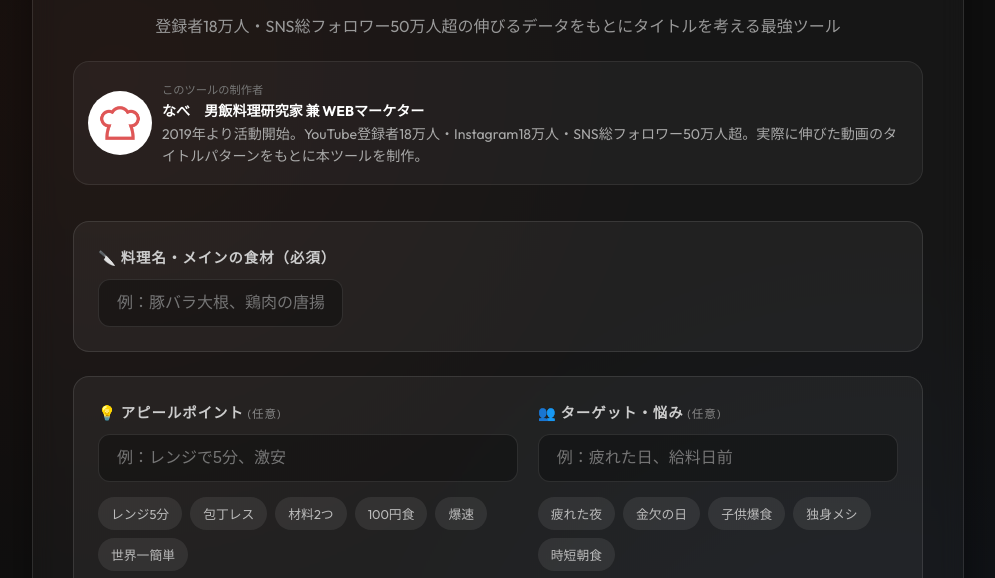
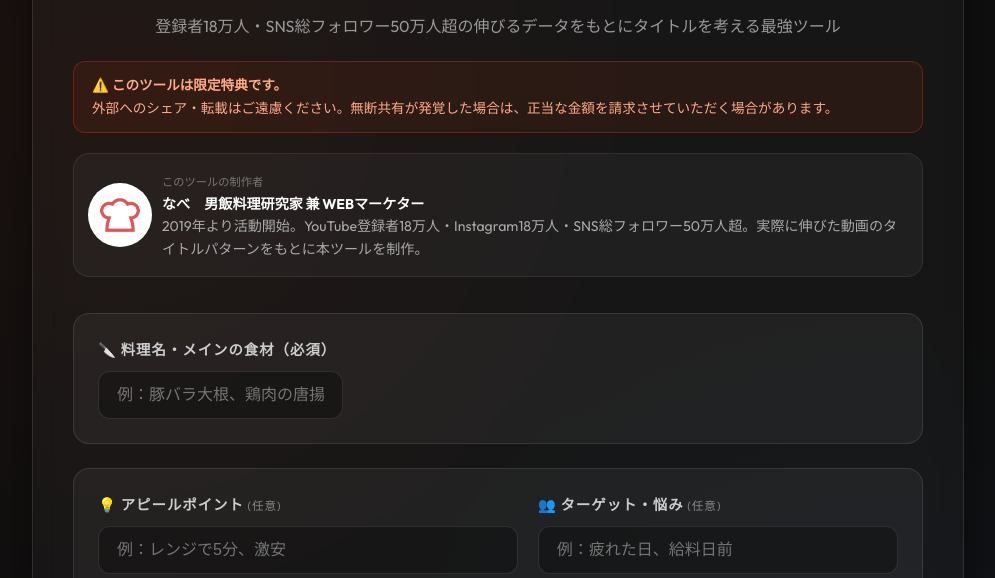
Before and after one commit to nabe0096/title-cooker, a plain HTML site: page index.html in a window 1280 px wide. Shown: the part 169-747 px from the top of the page, without its empty margins (142-1137 px from the left). Drawn offline with Linux system fonts and the light colour scheme.

Commit message:
限定特典・無断共有禁止の注意書きを追加

```diff
--- a/index.html
+++ b/index.html
@@ -473,6 +473,11 @@
     <div class="container">
         <h1>🔥 バズタイトルクッカー <span class="premium-badge">PRO</span></h1>
         <p class="subtitle">登録者18万人・SNS総フォロワー50万人超の伸びるデータをもとにタイトルを考える最強ツール</p>
+
+        <div style="background:rgba(255,61,0,0.08);border:1px solid rgba(255,61,0,0.3);border-radius:12px;padding:12px 18px;margin-bottom:20px;font-size:0.85em;color:#ffaa88;line-height:1.7;">
+            ⚠️ <strong>このツールは限定特典です。</strong><br>
+            外部へのシェア・転載はご遠慮ください。無断共有が発覚した場合は、正当な金額を請求させていただく場合があります。
+        </div>
 
         <div class="author-box">
             <div class="author-avatar">
```
